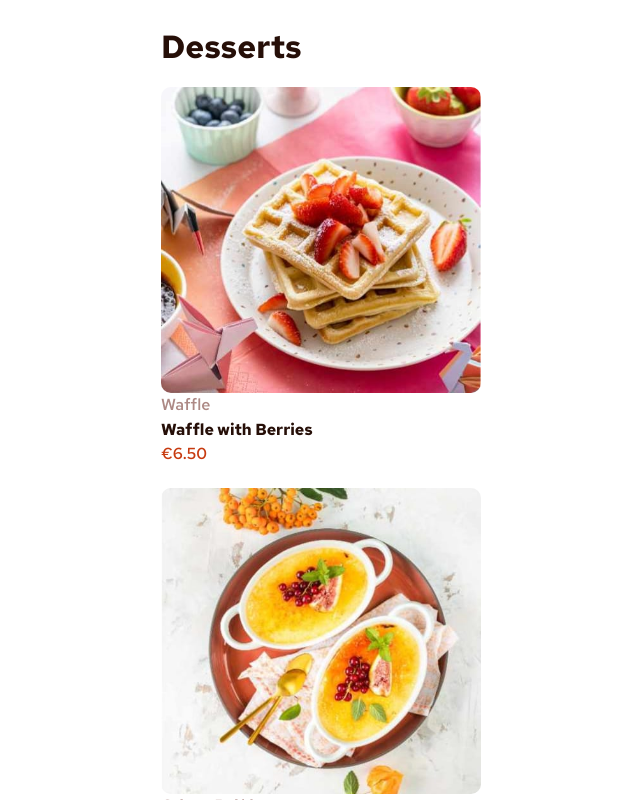
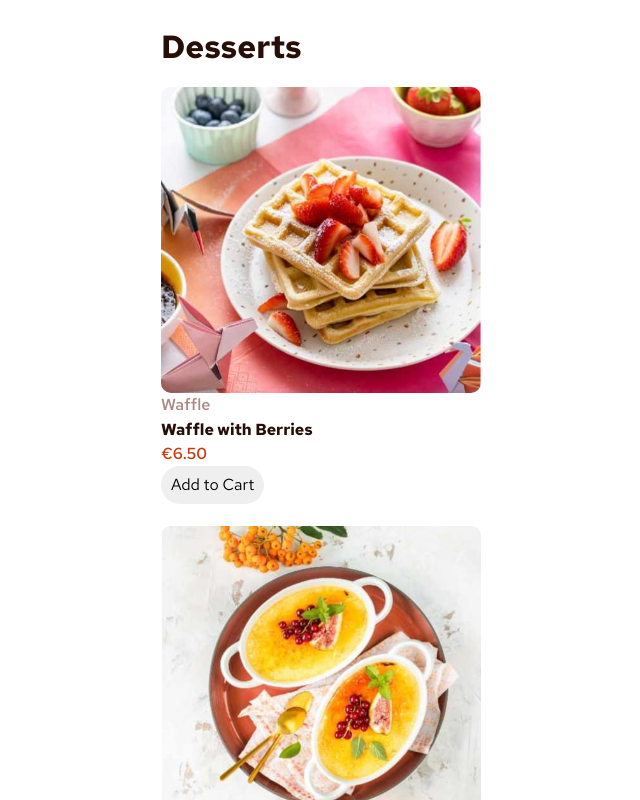
Before and after one commit to zanfa97/product-list-with-cart-main, an Angular app: page / in a window 1280 px wide. Shown: the top 800 px of the page, without its empty margins (319-959 px from the left). Built offline with nearby package versions, Linux system fonts and the light colour scheme.

Commit message:
create add to cart button with basic styles and functionality

```diff
--- /dev/null
+++ b/src/app/product/add-to-cart-button/add-to-cart-button.css
@@ -0,0 +1,7 @@
+:host {
+  display: inline-block;
+  border: none;
+  border-radius: 20px;
+  padding: 10px;
+  cursor: pointer;
+}
--- /dev/null
+++ b/src/app/product/add-to-cart-button/add-to-cart-button.ts
@@ -0,0 +1,11 @@
+import { Component, input } from '@angular/core';
+
+@Component({
+  selector: 'button[add-to-cart-btn]',
+  imports: [],
+  template: '{{ label() }}',
+  styleUrl: './add-to-cart-button.css',
+})
+export class AddToCartButton {
+  readonly label = input.required<string>();
+}
--- a/src/app/product/product-card/product-card.css
+++ b/src/app/product/product-card/product-card.css
@@ -2,6 +2,7 @@
   display: block;
   max-width: 320px;
   margin-block: 22px;
+  position: relative;
 }
 
 img {
--- a/src/app/product/product-card/product-card.html
+++ b/src/app/product/product-card/product-card.html
@@ -9,4 +9,5 @@
     <h2 class="name">{{ product().name }}</h2>
     <p class="price">{{ product().price | currency: 'EUR' }}</p>
   </div>
+  <button (click)="addToCart()" add-to-cart-btn type="button" label="Add to Cart"></button>
 </article>
--- a/src/app/product/product-card/product-card.ts
+++ b/src/app/product/product-card/product-card.ts
@@ -1,13 +1,19 @@
 import { CurrencyPipe } from '@angular/common';
-import { Component, input } from '@angular/core';
+import { Component, input, output } from '@angular/core';
 import { Product } from '../product.model';
+import { AddToCartButton } from '../add-to-cart-button/add-to-cart-button';
 
 @Component({
   selector: 'app-product-card',
-  imports: [CurrencyPipe],
+  imports: [CurrencyPipe, AddToCartButton],
   templateUrl: './product-card.html',
   styleUrl: './product-card.css',
 })
 export class ProductCard {
   product = input.required<Product>();
+  add = output<Product>();
+
+  addToCart() {
+    this.add.emit(this.product());
+  }
 }
--- a/src/app/product/products-grid/products-grid.html
+++ b/src/app/product/products-grid/products-grid.html
@@ -1,6 +1,6 @@
 <h1>{{ heading() }}</h1>
 <div class="products-grid">
   @for (product of products(); track product.name) {
-    <app-product-card [product]="product" />
+    <app-product-card (add)="addToCart($event)" [product]="product" />
   }
 </div>
--- a/src/app/product/products-grid/products-grid.ts
+++ b/src/app/product/products-grid/products-grid.ts
@@ -2,6 +2,7 @@ import { Component, inject, input } from '@angular/core';
 import { toSignal } from '@angular/core/rxjs-interop';
 import { ProductService } from '../product.service';
 import { ProductCard } from '../product-card/product-card';
+import { Product } from '../product.model';
 
 @Component({
   selector: 'app-products-grid',
@@ -13,4 +14,8 @@ export class ProductsGrid {
   heading = input.required<string>();
   private readonly productService = inject(ProductService);
   products = toSignal(this.productService.getProducts());
+
+  addToCart(product: Product) {
+    console.log(product.name);
+  }
 }
```
Also changed, not shown: 1 other file (tests, documents, lock files or other folders).
